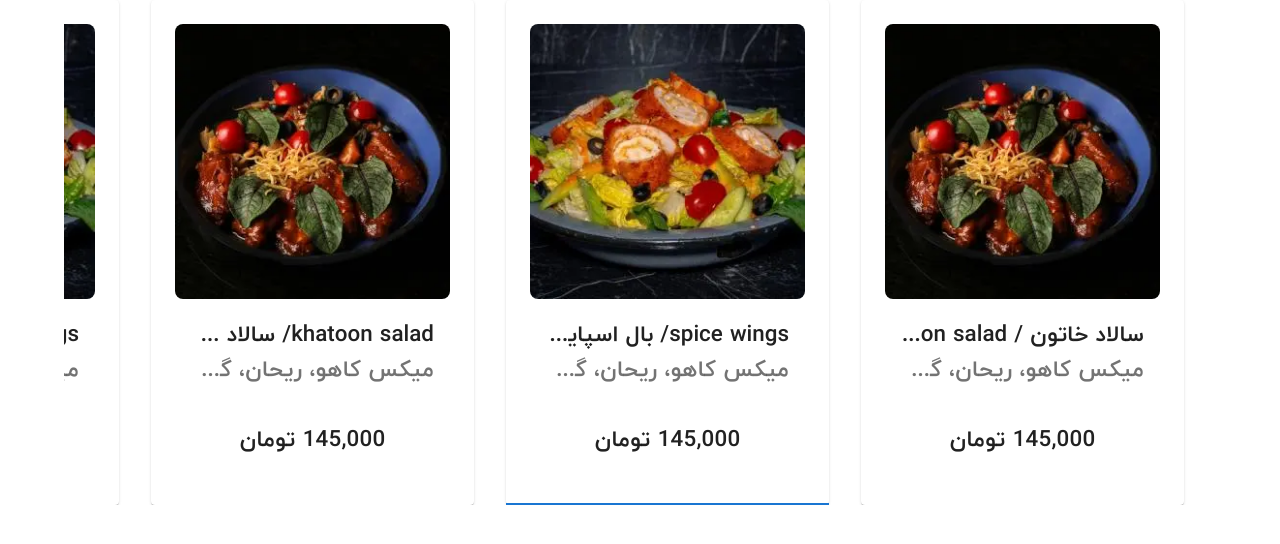
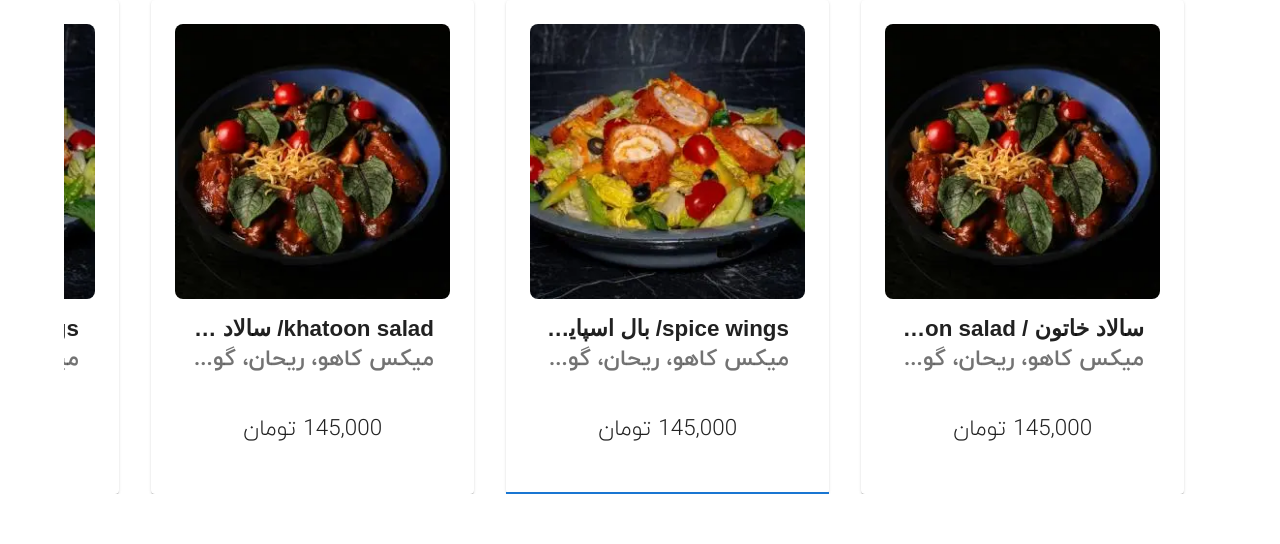
Before and after one commit to NooshinBarazi/Restaurant-Website, a Next.js app: page / in a window 1280 px wide. Shown: the top 544 px of the page. Built offline with nearby package versions, Linux system fonts and the light colour scheme.

Commit message:
add themeprovider to provide custom styles

```diff
--- a/app/components/FoodItem.tsx
+++ b/app/components/FoodItem.tsx
@@ -30,7 +30,6 @@ export const FoodItem = ({ image, title, ingredients, price , id}: FoodProps) =>
             style={{
               fontSize: "1.4rem",
               fontWeight: "600",
-              fontFamily: "IranYekan",
               whiteSpace: "nowrap",
               overflow: "hidden",
               textOverflow: "ellipsis",
@@ -40,7 +39,6 @@ export const FoodItem = ({ image, title, ingredients, price , id}: FoodProps) =>
           </p>
           <Typography
             style={{
-              fontFamily: "IranYekan",
               whiteSpace: "nowrap",
               overflow: "hidden",
               textOverflow: "ellipsis",
@@ -52,7 +50,7 @@ export const FoodItem = ({ image, title, ingredients, price , id}: FoodProps) =>
           >
             {ingredients}
           </Typography>
-          <Typography sx={{ fontSize: "1.4rem", fontFamily: "IranYekan" }}>
+          <Typography sx={{ fontSize: "1.4rem"}}>
             {price} تومان
           </Typography>
         </CardContent>
--- a/app/layout.tsx
+++ b/app/layout.tsx
@@ -1,23 +1,11 @@
-
 import "./globals.css";
 import type { Metadata } from "next";
 import { Inter } from "next/font/google";
 import path from "path";
-import { CssBaseline, ThemeProvider, createTheme} from "@mui/material";
-import localfont from "next/font/local";
+import { CssBaseline, ThemeProvider, createTheme } from "@mui/material";
+import Theme from "@/theme/Theme";
 
 const inter = Inter({ subsets: ["latin"] });
-
-const IranYekan = localfont({
-  src: [{ path: "../public/fonts/Qs_Iranyekan bold.ttf", weight: "700" }],
-  variable: "--font-IranYekan",
-});
-
-// const theme = createTheme({
-//   typography: {
-//     fontFamily: IranYekan.style.fontFamily,
-//   },
-// });
 
 export const metadata: Metadata = {
   title: "Create Next App",
@@ -31,9 +19,9 @@ export default function RootLayout({
 }) {
   return (
     <html lang="en" dir="rtl">
-      <body className={IranYekan.variable}>
-        {children}
-      </body>
+      <Theme>
+        <body className={inter.className}>{children}</body>
+      </Theme>
     </html>
   );
 }
--- /dev/null
+++ b/theme/EmotionCashe.tsx
@@ -0,0 +1,71 @@
+"use client";
+
+import * as React from "react";
+import createCache from "@emotion/cache";
+import { useServerInsertedHTML } from "next/navigation";
+import { CacheProvider as DefaultCacheProvider } from "@emotion/react";
+import type {
+  EmotionCache,
+  Options as OptionsOfCreateCache,
+} from "@emotion/cache";
+
+export type NextAppDirEmotionCacheProviderProps = {
+  /** This is the options passed to createCache() from 'import createCache from "@emotion/cache"' */
+  options: Omit<OptionsOfCreateCache, "insertionPoint">;
+  /** By default <CacheProvider /> from 'import { CacheProvider } from "@emotion/react"' */
+  CacheProvider?: (props: {
+    value: EmotionCache;
+    children: React.ReactNode;
+  }) => React.JSX.Element | null;
+  children: React.ReactNode;
+};
+
+export function NextAppDirEmotionCacheProvider(
+  props: NextAppDirEmotionCacheProviderProps
+) {
+  const { options, CacheProvider = DefaultCacheProvider, children } = props;
+
+  const [{ cache, flush }] = React.useState(() => {
+    const cache = createCache(options);
+    cache.compat = true;
+    const prevInsert = cache.insert;
+    let inserted: string[] = [];
+    cache.insert = (...args) => {
+      const serialized = args[1];
+      if (cache.inserted[serialized.name] === undefined) {
+        inserted.push(serialized.name);
+      }
+      return prevInsert(...args);
+    };
+    const flush = () => {
+      const prevInserted = inserted;
+      inserted = [];
+      return prevInserted;
+    };
+    return { cache, flush };
+  });
+
+  useServerInsertedHTML(() => {
+    const names = flush();
+    if (names.length === 0) {
+      return null;
+    }
+    let styles = "";
+    // eslint-disable-next-line no-restricted-syntax
+    for (const name of names) {
+      styles += cache.inserted[name];
+    }
+    return (
+      <style
+        key={cache.key}
+        data-emotion={`${cache.key} ${names.join(" ")}`}
+        // eslint-disable-next-line react/no-danger
+        dangerouslySetInnerHTML={{
+          __html: styles,
+        }}
+      />
+    );
+  });
+
+  return <CacheProvider value={cache}>{children}</CacheProvider>;
+}
--- /dev/null
+++ b/theme/Theme.tsx
@@ -0,0 +1,46 @@
+"use client";
+import { ThemeProvider } from "@emotion/react";
+import { CssBaseline, ThemeOptions, createTheme } from "@mui/material";
+import localfont from "next/font/local";
+import { NextAppDirEmotionCacheProvider } from "./EmotionCashe";
+
+const IranYekan = localfont({
+  src: [
+    { path: "../public/fonts/Qs_Iranyekan bold.ttf", weight: "700" },
+    { path: "../public/fonts/Qs_Iranyekan medium.ttf", weight: "500" },
+    { path: "../public/fonts/Qs_Iranyekan light.ttf", weight: "400" },
+    { path: "../public/fonts/Qs_Iranyekan thin.ttf", weight: "300" },
+  ],
+  variable: "--font-IranYekan",
+});
+
+const themeOption: ThemeOptions = {
+  typography: {
+    fontFamily: IranYekan.style.fontFamily,
+  },
+  //   palette: {
+  //     background: {
+
+  //       default: "#f8bbd0",
+  //     },
+  //     primary: {
+  //       main: "#1976d2",
+  //     },
+  //     text: {
+  //       primary: "#300000",
+  //     },
+  //   },
+};
+
+const theme = createTheme(themeOption);
+
+export default function Theme({ children }: { children: React.ReactNode }) {
+  return (
+    <NextAppDirEmotionCacheProvider options={{ key: "mui" }}>
+      <ThemeProvider theme={theme}>
+        <CssBaseline />
+        {children}
+      </ThemeProvider>
+    </NextAppDirEmotionCacheProvider>
+  );
+}
```
